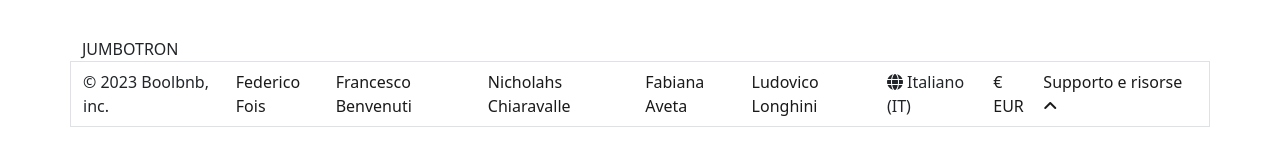
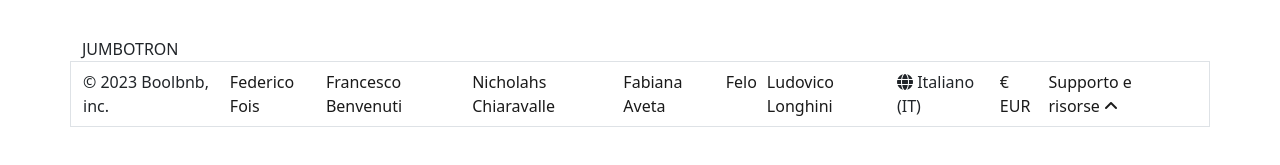
Before and after one commit to Chiaravalle04/boolbnb-fe, a Vue app: page / in a window 1280 px wide. Shown: the part 207-372 px from the top of the page. Built offline with nearby package versions, Linux system fonts and the light colour scheme; no server answers.

Commit message:
modifica

```diff
--- a/src/components/AppFooter.vue
+++ b/src/components/AppFooter.vue
@@ -17,7 +17,6 @@ export default {
 </script>
 
 <template>
-
   <footer>
     <div class="container d-flex justify-content-between border py-2">
       <div class="content-dx row">
@@ -44,6 +43,11 @@ export default {
             <li>
               <a href="">
                 Fabiana Aveta
+              </a>
+            </li>
+            <li>
+              <a href="">
+                Felo
               </a>
             </li>
             <li>
@@ -75,15 +79,14 @@ export default {
       </div>
     </div>
   </footer>
-
 </template>
 
 <style lang="scss" scoped>
-li{
+li {
   list-style: none;
   margin-right: 10px;
 
-  a{
+  a {
     color: rgb(26, 26, 26);
     text-decoration: none;
   }
```
